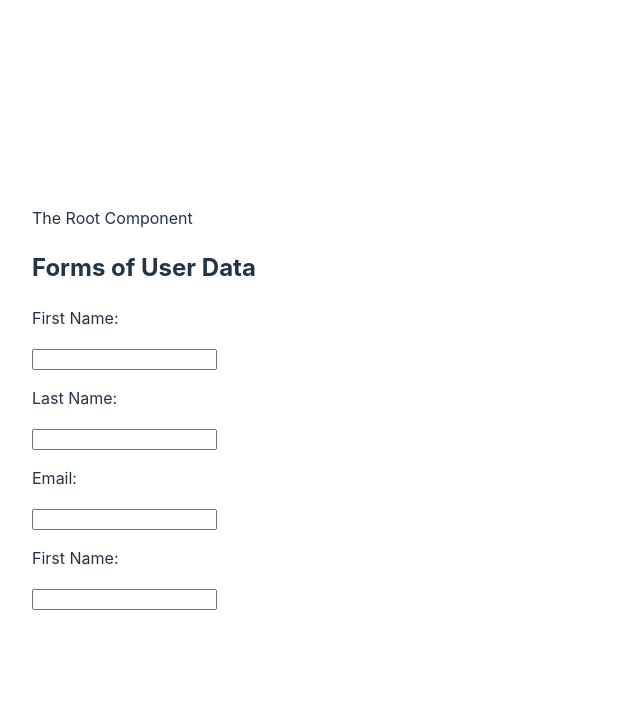
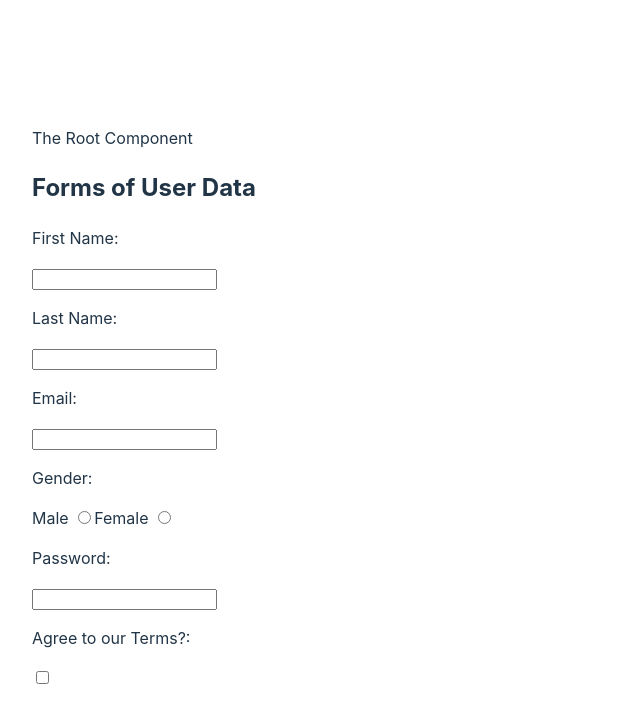
Before and after one commit to promiseoomos/react_practice, a React (Vite) app: page / in a window 1280 px wide. Shown: the top 722 px of the page, without its empty margins (0-640 px from the left). Built offline with nearby package versions, Linux system fonts and the light colour scheme.

Commit message:
Implemented Forms

```diff
--- a/src/components/Forms2.tsx
+++ b/src/components/Forms2.tsx
@@ -53,9 +53,22 @@ const Forms2 = () => {
                 </div>
 
                 <div>
-                    <p>First Name:</p>
-                    <input type="text" value={formData.fname} name="fname" onChange={handleFormChange} />
+                    <p>Gender:</p>
+                    Male <input type="radio" value="male" name="gender" onChange={handleFormChange} />
+                    Female <input type="radio" value="female" name="gender" onChange={handleFormChange} />
                 </div>
+
+                <div>
+                    <p>Password:</p>
+                    <input type="password" value={formData.password} name="password" onChange={handleFormChange} />
+                </div>
+
+                <div>
+                    <p>Agree to our Terms?:</p>
+                    <input type="checkbox" checked={formData.agreement} name="agreement" onChange={handleFormChange} />
+                </div>
+
+
             </div>
         </div>
     )
```
